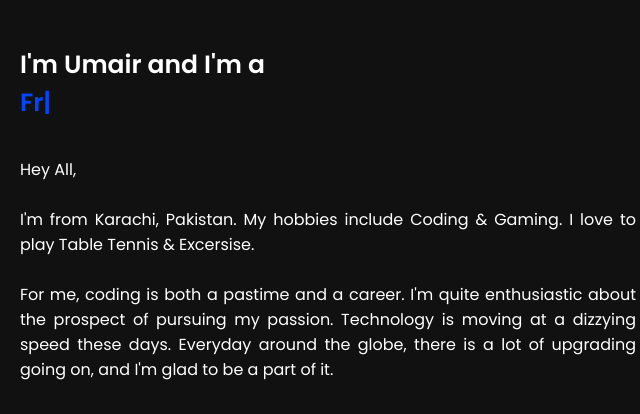
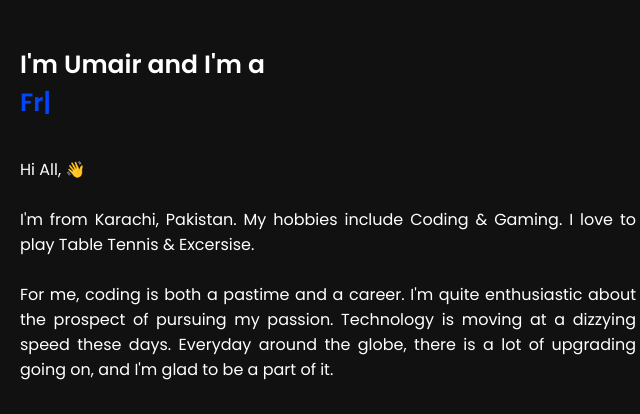
Before and after one commit to CodeWithUmair/Portfolio-867, a plain HTML site: page index.html in a window 1280 px wide. Shown: the part 980-1394 px from the top of the page, 564-1204 px from the left. Drawn offline with nearby package versions, Linux system fonts and the light colour scheme.

Commit message:
hi all 👋

```diff
--- a/index.html
+++ b/index.html
@@ -75,7 +75,7 @@
               </div>
               <p>
                 <br />
-                Hey All,
+                Hi All, 👋
                 <br>
                 <br>
                 I'm from Karachi, Pakistan. My hobbies include Coding & Gaming. I love to play Table Tennis &
```
